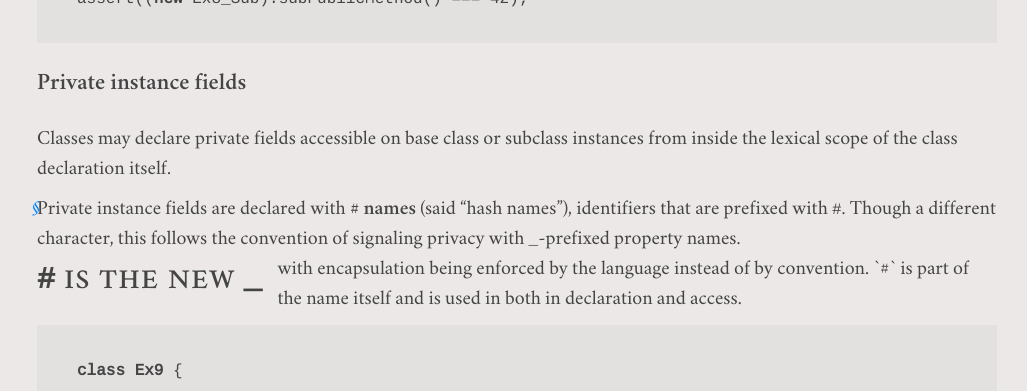
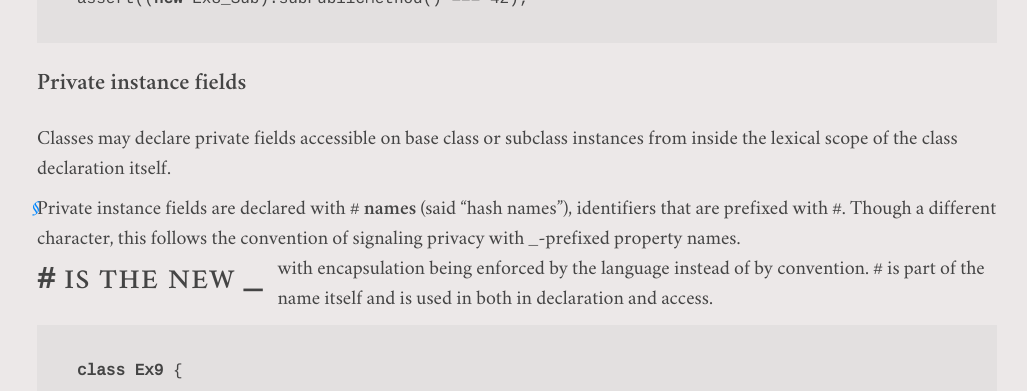
Before and after one commit to syg/personal-site, a Jekyll site: the page built from _posts/2018-05-02-the-semantics-of-all-js-class-elements.md, in a window 1280 px wide and 1400 px high, scrolled down 6402 px. Shown: the top 391 px of the window, without its empty margins (123-1150 px from the left). Built offline with Jekyll 4.4.1, drawn with Linux system fonts in a browser that asks for light colours.

Commit message:
Corrections and style updates.

```diff
--- a/_posts/2018-05-02-the-semantics-of-all-js-class-elements.md
+++ b/_posts/2018-05-02-the-semantics-of-all-js-class-elements.md
@@ -434,10 +434,10 @@
 Classes may declare private fields accessible on base class or subclass instances from inside the lexical scope of the class declaration itself.
 
 <a class="permanchor"></a>
-Private instance fields are declared with **<span style="font-family: bold 16px 'Cousine', monospace">#</span> names** (said "hash names"), identifiers that are prefixed with `#`. Though a different character, this follows the convention of signaling privacy with `_`-prefixed property names.
-
-<div class="wide">
-<span style="font-variant: small-caps; font-size: 200%; float: left; margin-right: 0.4em; line-height: 48px"><span style="font: bold 75% 'Cousine', monospace">#</span> is the new <span style="font: bold 75% 'Cousine', monospace">_</span></span>with encapsulation being enforced by the language instead of by convention. `#` is part of the name itself and is used in both in declaration and access.
+Private instance fields are declared with **`#` names** (said "hash names"), identifiers that are prefixed with `#`. Though a different character, this follows the convention of signaling privacy with `_`-prefixed property names.
+
+<div class="wide">
+<span style="font-variant: small-caps; font-size: 200%; float: left; margin-right: 0.4em; line-height: 48px"><span style="font: bold 75% 'Cousine', monospace">#</span> is the new <span style="font: bold 75% 'Cousine', monospace">_</span></span>with encapsulation being enforced by the language instead of by convention. <code>#</code> is part of the name itself and is used in both in declaration and access.
 
 {% highlight js %}
 class Ex9 {
@@ -455,7 +455,7 @@
 <div class="narrow">
 <center><span style="font-variant: small-caps; font-size: 200%; margin-right: 0.4em;"><span style="font: bold 75% 'Cousine', monospace">#</span> is the new <span style="font: bold 75% 'Cousine', monospace">_</span></span>,</center>
 
-with encapsulation being enforced by the language instead of by convention. `#` is part of the name itself and is used in both in declaration and access.
+with encapsulation being enforced by the language instead of by convention. <code>#</code> is part of the name itself and is used in both in declaration and access.
 
 {% highlight js %}
 class Ex9 {
@@ -1748,14 +1748,20 @@
 
 We've explored the semantics of all JavaScript class elements. Perhaps some semantics were surprising, while others were expected. I believe a common source of mismatched intuition for private fields is the provenance restriction on `#` names, and I hope this article was helpful in making this clearer. In closing, I offer these two aphorisms.<img id="seal" src="{{ site.baseurl }}/seal.svg" alt="seal">
 
-<div style="text-align: center">
+<div class="takeaways">
 <style scoped>
+.takeaways {
+    text-align: center;
+}
 .takeaway {
     font-variant: small-caps;
     font-size: 150%;
 }
 
 @media (max-width: 1066px) {
+    .takeaways {
+        margin: 1em 0;
+    }
     .takeaway {
         line-height: 14px;
     }
```
